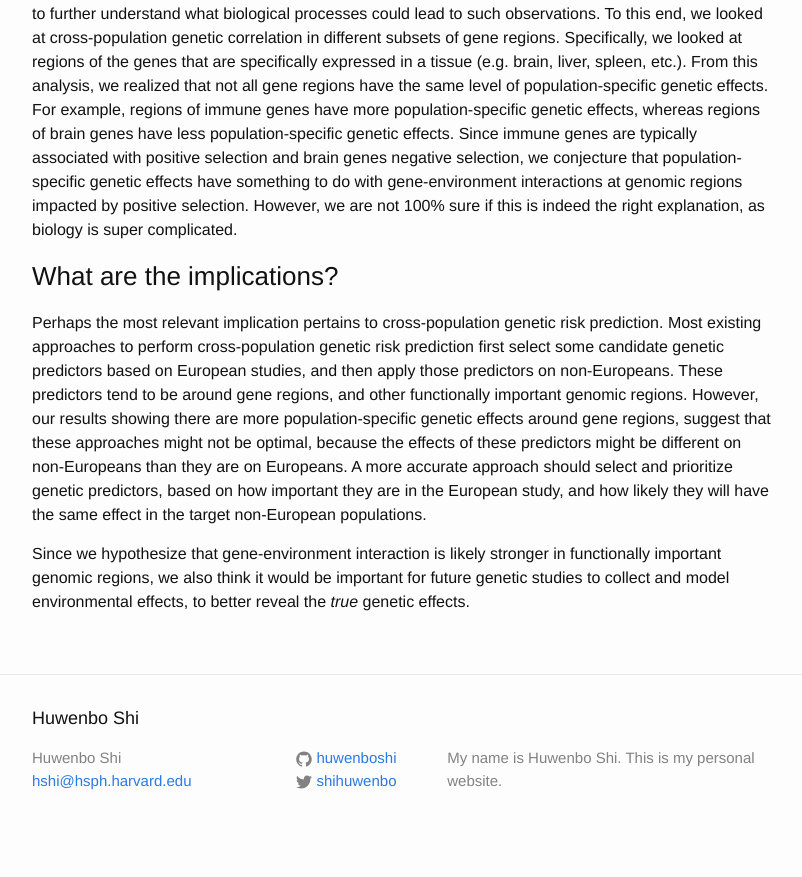
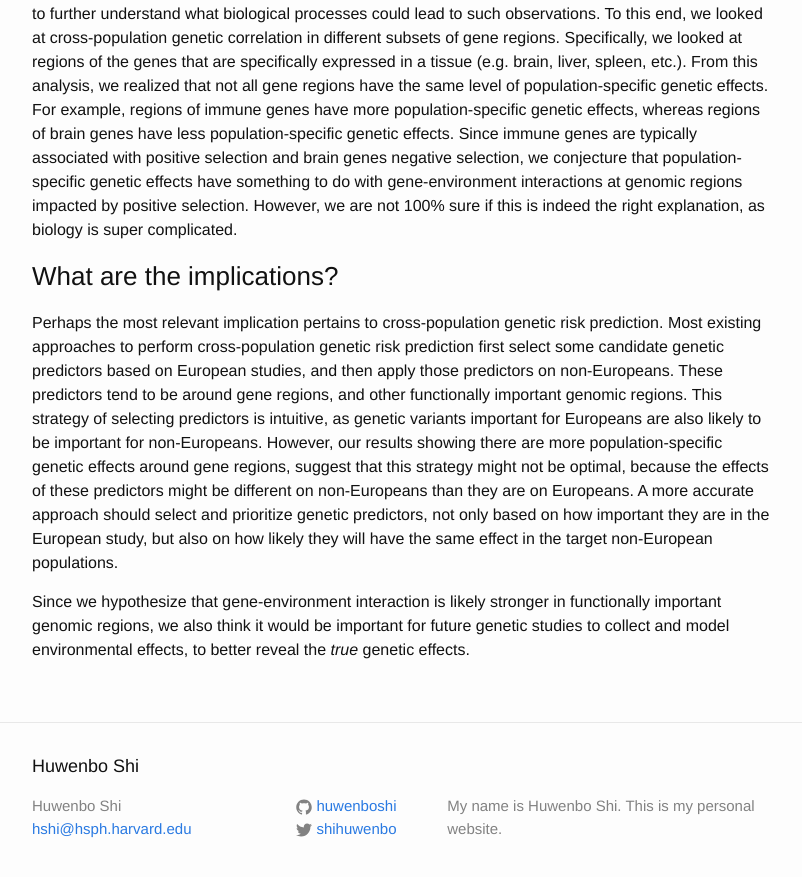
Before and after one commit to huwenboshi/huwenboshi.github.io, a Jekyll site: the page built from _posts/2021-02-21-crosspopfunct.markdown, in a window 1280 px wide and 900 px high, scrolled down 1473 px. Shown: the top 877 px of the window, without its empty margins (238-1040 px from the left). Built offline with Jekyll 4.4.1, drawn with Linux system fonts in a browser that asks for light colours; before the commit the page ends 2325 px from its top, so only the background shows below that.

Commit message:
updated typo

```diff
--- a/_posts/2021-02-21-crosspopfunct.markdown
+++ b/_posts/2021-02-21-crosspopfunct.markdown
@@ -97,12 +97,14 @@ risk prediction. Most existing approaches to perform cross-population
 genetic risk prediction first select some candidate genetic predictors
 based on European studies, and then apply those predictors on non-Europeans.
 These predictors tend to be around gene regions, and other functionally
-important genomic regions. However, our results showing there are more
-population-specific genetic effects around gene regions, suggest that these
-approaches might not be optimal, because the effects of these predictors
+important genomic regions. This strategy of selecting predictors is intuitive,
+as genetic variants important for Europeans are also likely to be important
+for non-Europeans. However, our results showing there are more
+population-specific genetic effects around gene regions, suggest that this strategy
+might not be optimal, because the effects of these predictors
 might be different on non-Europeans than they are on Europeans. A more
-accurate approach should select and prioritize genetic predictors, based on how important
-they are in the European study, and how likely they will have the same effect
+accurate approach should select and prioritize genetic predictors, not only based on how important
+they are in the European study, but also on how likely they will have the same effect
 in the target non-European populations.
 
 Since we hypothesize that gene-environment interaction is likely stronger
```
